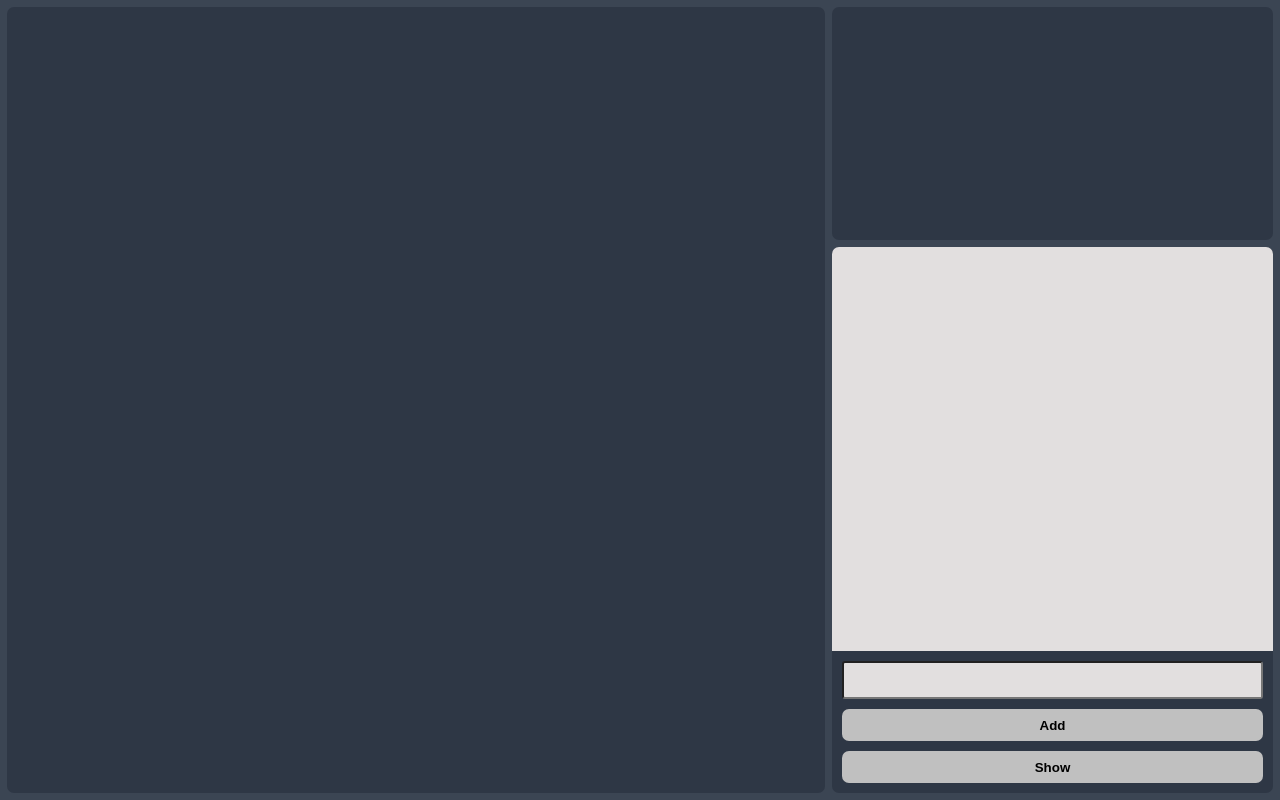
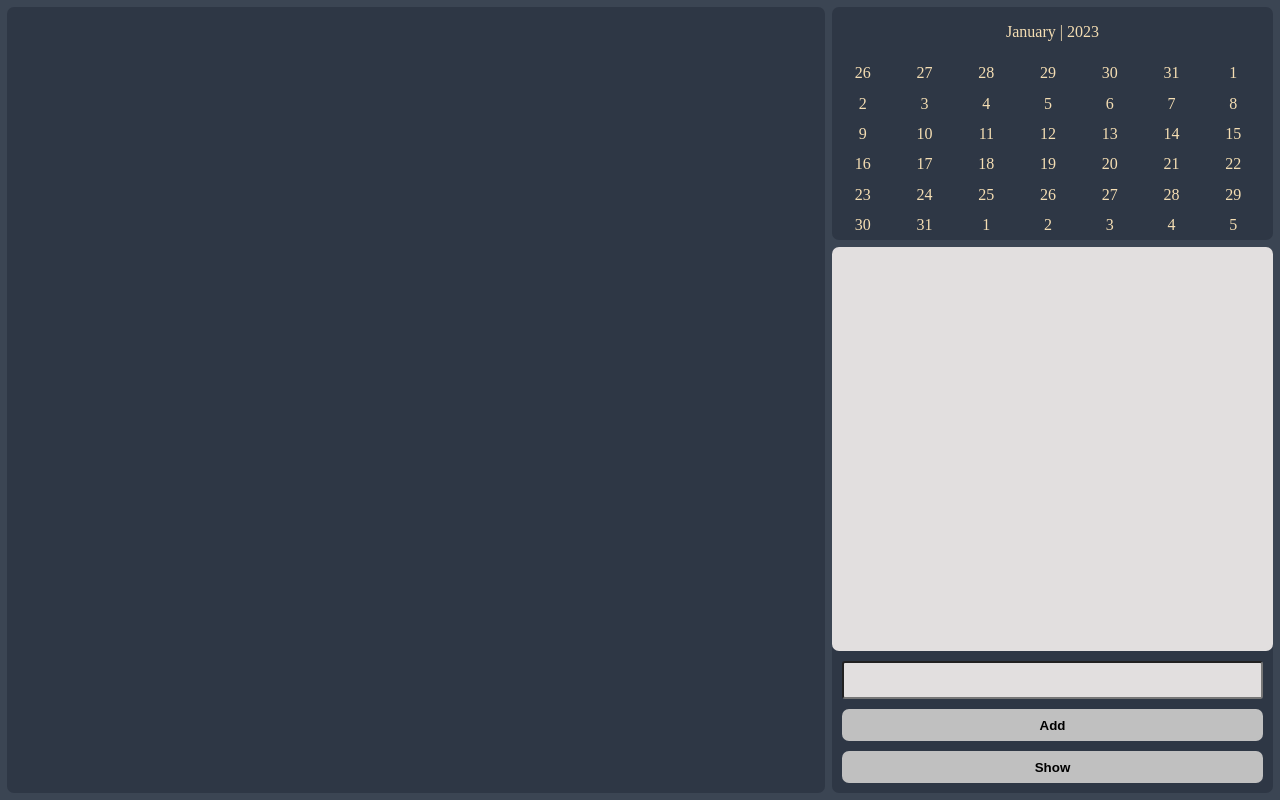
Before and after one commit to mk99995/Akartta, a React (Vite) app: page / in a window 1280 px wide. Built offline with nearby package versions, Linux system fonts and the light colour scheme.

Commit message:
added mini calendar

```diff
--- a/src/components/DotoList/DotoList.scss
+++ b/src/components/DotoList/DotoList.scss
@@ -9,7 +9,7 @@
 
   .DotoItems {
     background-color: $tLightGray;
-    border-radius: 7px 7px 0 0;
+    border-radius: 7px;
     height: 100%;
     width: 100%;
   }
--- a/src/components/MiniCalendar/MiniCalendar.scss
+++ b/src/components/MiniCalendar/MiniCalendar.scss
@@ -5,4 +5,19 @@
   display: flex;
 
   color: wheat;
+
+  flex-wrap: wrap;
+
+  .month {
+    width: 100%;
+    height: 3%;
+    text-align: center;
+  }
+
+  .day {
+    width: 14%;
+    display: flex;
+    justify-content: center;
+    align-items: center;
+  }
 }
--- a/src/components/MiniCalendar/MiniCalendar.tsx
+++ b/src/components/MiniCalendar/MiniCalendar.tsx
@@ -3,40 +3,85 @@ import { useState } from "react";
 import { L } from "@tauri-apps/api/event-2a9960e7";
 
 const MiniCalendar = ({ time }: { time: Date }): JSX.Element => {
-  function daysInMonth(month: number, year: number) {
-    return new Date(year, month, 0).getDate();
-  }
+  // function daysInMonth(month: number, year: number) {
+  //   return new Date(year, month + 1, 0).getDate();
+  // }
 
-  const [dayds, setDays] = useState<number[]>([]);
+  const [selectedDay, setSelectedDay] = useState<Date>(time);
 
-  let selectedDay: number = time.getDate();
+  const buildMonth = (selectedDay: Date): Date[] => {
+    let monthDays: Date[] = [];
+    // let daysInSelectedMonth: number = daysInMonth(
+    //   selectedDay.getFullYear(),
+    //   selectedDay.getMonth()
+    // );
 
-  const buildMonth = (selectedDay: Date): number[] => {
-    let monthDays: number[] = [];
-    let days: number = daysInMonth(time.getMonth(), time.getFullYear());
+    //get days before begingin of month
+    let daysBefore: number;
     let firstDay: Date = new Date(
       selectedDay.getFullYear(),
-      selectedDay.getMonth()
+      selectedDay.getMonth(),
+      1
     );
-    let daysBefore: number = 7 - firstDay.getDay() - 1;
-    console.log(daysBefore, firstDay.getDay());
+    console.log(firstDay);
 
-    for (let i = -daysBefore; i < 42 - daysBefore; i++) {
-      console.log(i);
+    let firstWeekday = firstDay.getDay();
+    if (firstWeekday === 0) {
+      daysBefore = 5;
+    } else if (firstWeekday === 1) {
+      daysBefore = 6;
+    } else {
+      daysBefore = firstWeekday - 2;
+    }
 
-      firstDay.setDate(i);
-      console.log(firstDay.getDate());
+    //get days after month
+    let lastDay: Date = new Date(
+      selectedDay.getFullYear(),
+      selectedDay.getMonth() + 1,
+      0
+    );
+    console.log(lastDay.getDay());
+    let daysAfter: number = 7 - lastDay.getDay();
+    console.log(daysAfter);
 
-      monthDays.push(firstDay.getDate());
+    console.log(lastDay.getDate());
+
+    //add days to display in miniCalendar
+    for (let i = -daysBefore; i <= lastDay.getDate() + daysAfter; i++) {
+      let pushedDate = new Date(
+        selectedDay.getFullYear(),
+        selectedDay.getMonth(),
+        i
+      );
+
+      // if (pushedDate.getDay()) {
+
+      // }
+
+      monthDays.push(pushedDate);
     }
     return monthDays;
   };
-  let test = new Date(2023, 0, 14);
-  console.log(test);
 
-  console.log(buildMonth(test));
-
-  return <div className="MiniCalendar window">{}</div>;
+  return (
+    <div className="MiniCalendar window">
+      <p className="month">
+        {selectedDay.toLocaleString("en-us", { month: "long" }) +
+          " | " +
+          selectedDay.getFullYear()}
+      </p>
+      {buildMonth(selectedDay).map((day) => (
+        <div
+          className="day"
+          onClick={() => {
+            setSelectedDay(day);
+          }}
+        >
+          {day.getDate()}
+        </div>
+      ))}
+    </div>
+  );
 };
 
 export default MiniCalendar;
```
